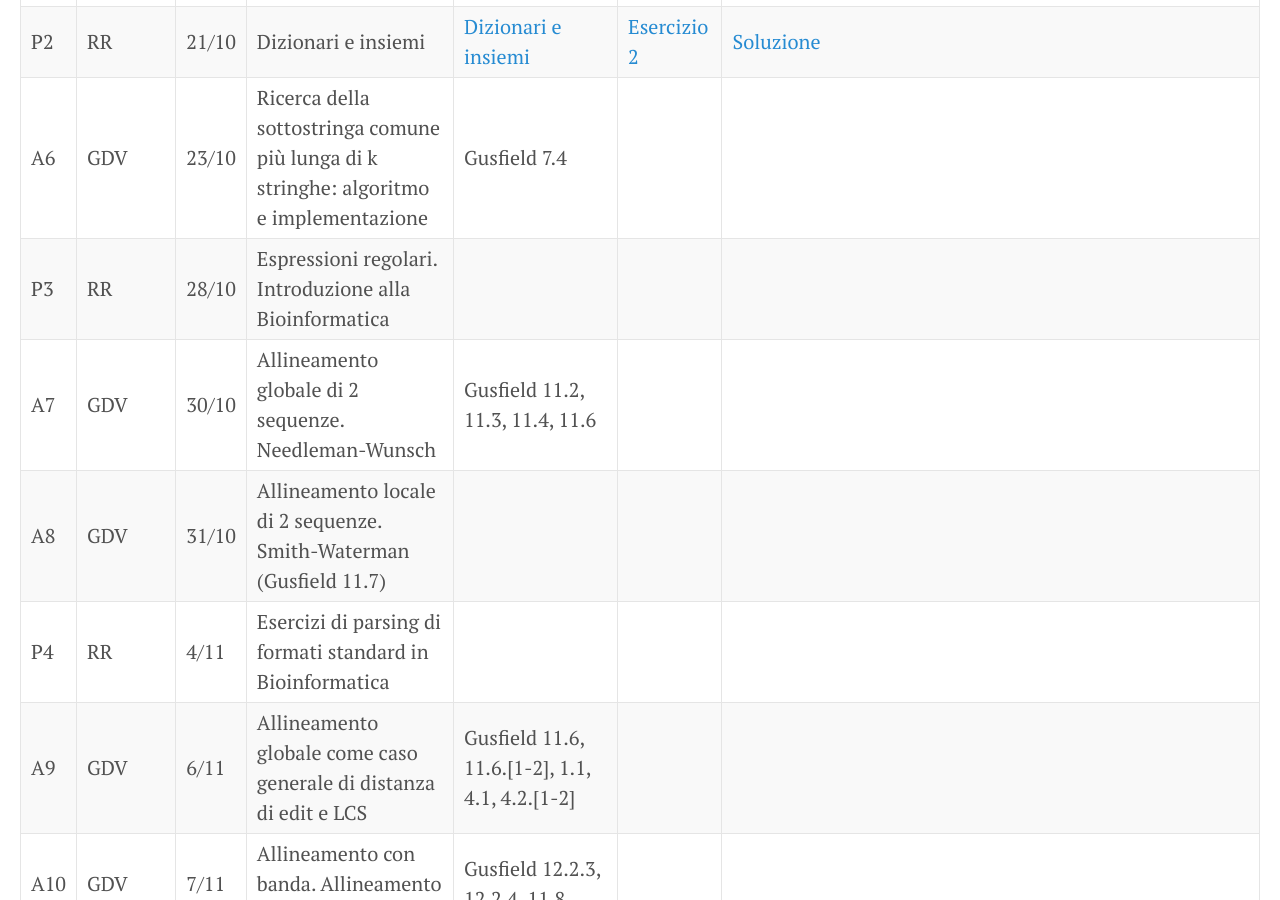
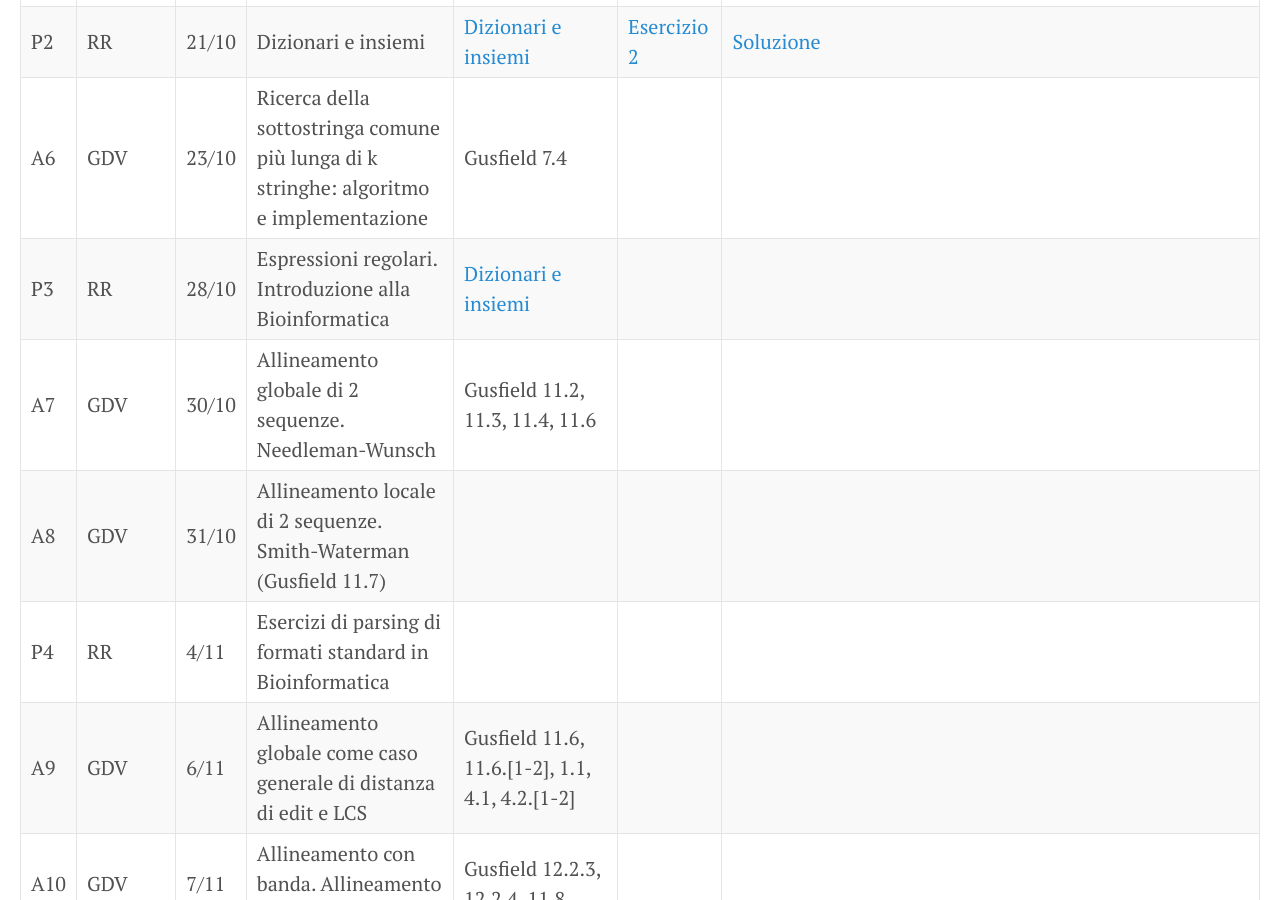
Before and after one commit to bioinformatica-corso/lezioni, a Jekyll site: the page built from docs/index.md, in a window 1280 px wide and 900 px high, scrolled down 1059 px. Built offline with Jekyll 4.4.1, drawn with Linux system fonts in a browser that asks for light colours.

Commit message:
Aggiunta lezione 28 ottobre a calendario
Aggiunta lezione 28 ottobre a calendario

```diff
--- a/docs/index.md
+++ b/docs/index.md
@@ -16,7 +16,7 @@ title: Elementi di Bioinformatica (2019-20)
 | A5  | GDV     | 17/10 | Suffix array: pattern matching. Implementazione di pattern matching su suffix array.                                                            | Gusfield 7.14                                                                                                                                                                                                                                                                 |                                                                                                                                                                                                                                                |                                                                                                                       |
 | P2  | RR      | 21/10 | Dizionari e insiemi                                                                                                                             | [Dizionari e insiemi](https://github.com/bioinformatica-corso/lezioni/blob/master/laboratorio/21ott19/lezione3-strutture-dati2.ipynb)                                                                                                                                         | [Esercizio 2](https://github.com/bioinformatica-corso/lezioni/blob/master/laboratorio/21ott19/esercizio2-testo.ipynb)                                                                                                                          | [Soluzione](https://github.com/bioinformatica-corso/lezioni/blob/master/laboratorio/21ott19/esercizio2-soluzione.ipynb) |
 | A6  | GDV     | 23/10 | Ricerca della sottostringa comune più lunga di k stringhe: algoritmo e implementazione                                                          | Gusfield 7.4                                                                                                                                                                                                                                                                  |                                                                                                                                                                                                                                                |                                                                                                                       |
-| P3  | RR      | 28/10 | Espressioni regolari. Introduzione alla Bioinformatica                                                                                          |                                                                                                                                                                                                                                                                               |                                                                                                                                                                                                                                                |                                                                                                                       |
+| P3  | RR      | 28/10 | Espressioni regolari. Introduzione alla Bioinformatica                                                                                          | [Dizionari e insiemi](https://github.com/bioinformatica-corso/lezioni/blob/master/laboratorio/28ott19/lezione4-regexp.ipynb)                                                                                                                                                                                                                                                                              |                                                                                                                                                                                                                                                |                                                                                                                       |
 | A7  | GDV     | 30/10 | Allineamento globale di 2 sequenze. Needleman-Wunsch                                                                                            | Gusfield 11.2, 11.3, 11.4, 11.6                                                                                                                                                                                                                                               |                                                                                                                                                                                                                                                |                                                                                                                       |
 | A8  | GDV     | 31/10 | Allineamento locale di 2 sequenze. Smith-Waterman (Gusfield 11.7)                                                                               |                                                                                                                                                                                                                                                                               |                                                                                                                                                                                                                                                |                                                                                                                       |
 | P4  | RR      | 4/11  | Esercizi di parsing di formati standard in Bioinformatica                                                                                       |                                                                                                                                                                                                                                                                               |                                                                                                                                                                                                                                                |                                                                                                                       |
```
